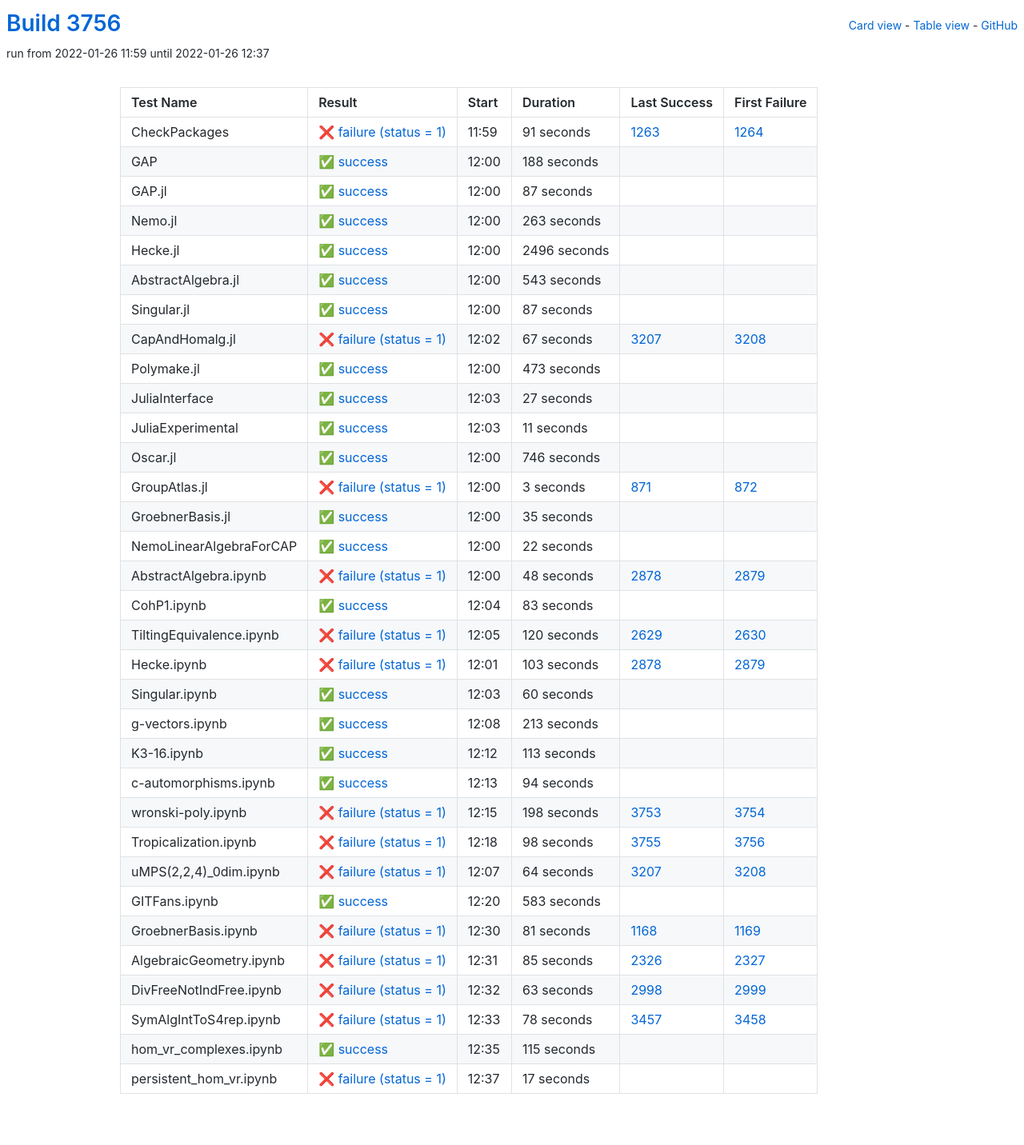
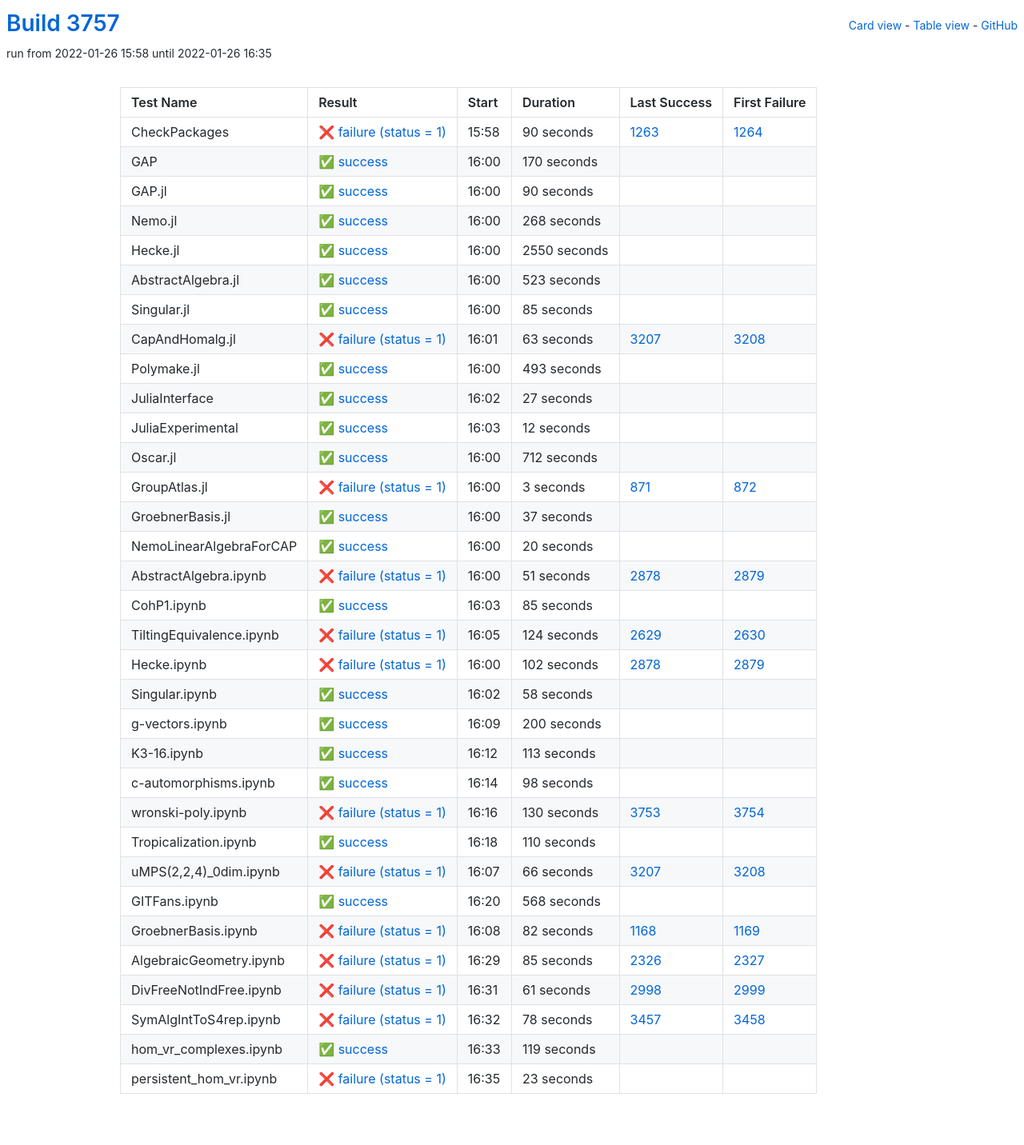
Before and after one commit to oscar-system/oscar-ci-status-stable, a Jekyll site: the page built from table.html, in a window 1280 px wide. Shown: the whole page at 80% size. Built offline with Jekyll 4.4.1, drawn with Linux system fonts in a browser that asks for light colours.

Commit message:
Build #3757

```diff
--- a/_data/ci.yml
+++ b/_data/ci.yml
@@ -1,6 +1,6 @@
 ---
-build: 3756
-build_url: https://oscarci.mathematik.uni-kl.de/job/oscar-stable/3756/
+build: 3757
+build_url: https://oscarci.mathematik.uni-kl.de/job/oscar-stable/3757/
 job: oscar-stable
 organization: oscar-system
 repo: oscar-ci-status-stable
@@ -8,116 +8,116 @@ repourl: https://github.com/oscar-system/oscar-ci-status-stable
 tests:
 - name: CheckPackages
   id: checkpackages
-  log: https://oscarci.mathematik.uni-kl.de/job/oscar-stable/3756/artifact/logs/build-3756/CheckPackages.log
-  start: 2022-01-26 11:59
+  log: https://oscarci.mathematik.uni-kl.de/job/oscar-stable/3757/artifact/logs/build-3757/CheckPackages.log
+  start: 2022-01-26 15:58
   success: false
   exitcode: 1
   status: failure
-  duration: 91
+  duration: 90
   last_success: 1263
   last_success_url: https://oscarci.mathematik.uni-kl.de/job/oscar-stable/1263/
   first_failure: 1264
   first_failure_url: https://oscarci.mathematik.uni-kl.de/job/oscar-stable/1264/
 - name: GAP
   id: gap
-  log: https://oscarci.mathematik.uni-kl.de/job/oscar-stable/3756/artifact/logs/build-3756/GAP.log
-  start: 2022-01-26 12:00
+  log: https://oscarci.mathematik.uni-kl.de/job/oscar-stable/3757/artifact/logs/build-3757/GAP.log
+  start: 2022-01-26 16:00
   success: true
   exitcode: 0
   status: success
-  duration: 188
+  duration: 170
   last_success: false
   last_success_url:
   first_failure: false
   first_failure_url:
 - name: GAP.jl
   id: gap-jl
-  log: https://oscarci.mathematik.uni-kl.de/job/oscar-stable/3756/artifact/logs/build-3756/GAP.jl.log
-  start: 2022-01-26 12:00
+  log: https://oscarci.mathematik.uni-kl.de/job/oscar-stable/3757/artifact/logs/build-3757/GAP.jl.log
+  start: 2022-01-26 16:00
   success: true
   exitcode: 0
   status: success
-  duration: 87
+  duration: 90
   last_success: false
   last_success_url:
   first_failure: false
   first_failure_url:
 - name: Nemo.jl
   id: nemo-jl
-  log: https://oscarci.mathematik.uni-kl.de/job/oscar-stable/3756/artifact/logs/build-3756/Nemo.jl.log
-  start: 2022-01-26 12:00
+  log: https://oscarci.mathematik.uni-kl.de/job/oscar-stable/3757/artifact/logs/build-3757/Nemo.jl.log
+  start: 2022-01-26 16:00
   success: true
   exitcode: 0
   status: success
-  duration: 263
+  duration: 268
   last_success: false
   last_success_url:
   first_failure: false
   first_failure_url:
 - name: Hecke.jl
   id: hecke-jl
-  log: https://oscarci.mathematik.uni-kl.de/job/oscar-stable/3756/artifact/logs/build-3756/Hecke.jl.log
-  start: 2022-01-26 12:00
+  log: https://oscarci.mathematik.uni-kl.de/job/oscar-stable/3757/artifact/logs/build-3757/Hecke.jl.log
+  start: 2022-01-26 16:00
   success: true
   exitcode: 0
   status: success
-  duration: 2496
+  duration: 2550
   last_success: false
   last_success_url:
   first_failure: false
   first_failure_url:
 - name: AbstractAlgebra.jl
   id: abstractalgebra-jl
-  log: https://oscarci.mathematik.uni-kl.de/job/oscar-stable/3756/artifact/logs/build-3756/AbstractAlgebra.jl.log
-  start: 2022-01-26 12:00
+  log: https://oscarci.mathematik.uni-kl.de/job/oscar-stable/3757/artifact/logs/build-3757/AbstractAlgebra.jl.log
+  start: 2022-01-26 16:00
   success: true
   exitcode: 0
   status: success
-  duration: 543
+  duration: 523
   last_success: false
   last_success_url:
   first_failure: false
   first_failure_url:
 - name: Singular.jl
   id: singular-jl
-  log: https://oscarci.mathematik.uni-kl.de/job/oscar-stable/3756/artifact/logs/build-3756/Singular.jl.log
-  start: 2022-01-26 12:00
+  log: https://oscarci.mathematik.uni-kl.de/job/oscar-stable/3757/artifact/logs/build-3757/Singular.jl.log
+  start: 2022-01-26 16:00
   success: true
   exitcode: 0
   status: success
-  duration: 87
+  duration: 85
   last_success: false
   last_success_url:
   first_failure: false
   first_failure_url:
 - name: CapAndHomalg.jl
   id: capandhomalg-jl
-  log: https://oscarci.mathematik.uni-kl.de/job/oscar-stable/3756/artifact/logs/build-3756/CapAndHomalg.jl.log
-  start: 2022-01-26 12:02
+  log: https://oscarci.mathematik.uni-kl.de/job/oscar-stable/3757/artifact/logs/build-3757/CapAndHomalg.jl.log
+  start: 2022-01-26 16:01
   success: false
   exitcode: 1
   status: failure
-  duration: 67
+  duration: 63
   last_success: 3207
   last_success_url: https://oscarci.mathematik.uni-kl.de/job/oscar-stable/3207/
   first_failure: 3208
   first_failure_url: https://oscarci.mathematik.uni-kl.de/job/oscar-stable/3208/
 - name: Polymake.jl
   id: polymake-jl
-  log: https://oscarci.mathematik.uni-kl.de/job/oscar-stable/3756/artifact/logs/build-3756/Polymake.jl.log
-  start: 2022-01-26 12:00
+  log: https://oscarci.mathematik.uni-kl.de/job/oscar-stable/3757/artifact/logs/build-3757/Polymake.jl.log
+  start: 2022-01-26 16:00
   success: true
   exitcode: 0
   status: success
-  duration: 473
+  duration: 493
   last_success: false
   last_success_url:
   first_failure: false
   first_failure_url:
 - name: JuliaInterface
   id: juliainterface
-  log: https://oscarci.mathematik.uni-kl.de/job/oscar-stable/3756/artifact/logs/build-3756/JuliaInterface.log
-  start: 2022-01-26 12:03
+  log: https://oscarci.mathematik.uni-kl.de/job/oscar-stable/3757/artifact/logs/build-3757/JuliaInterface.log
+  start: 2022-01-26 16:02
   success: true
   exitcode: 0
   status: success
@@ -128,32 +128,32 @@ tests:
   first_failure_url:
 - name: JuliaExperimental
   id: juliaexperimental
-  log: https://oscarci.mathematik.uni-kl.de/job/oscar-stable/3756/artifact/logs/build-3756/JuliaExperimental.log
-  start: 2022-01-26 12:03
+  log: https://oscarci.mathematik.uni-kl.de/job/oscar-stable/3757/artifact/logs/build-3757/JuliaExperimental.log
+  start: 2022-01-26 16:03
   success: true
   exitcode: 0
   status: success
-  duration: 11
+  duration: 12
   last_success: false
   last_success_url:
   first_failure: false
   first_failure_url:
 - name: Oscar.jl
   id: oscar-jl
-  log: https://oscarci.mathematik.uni-kl.de/job/oscar-stable/3756/artifact/logs/build-3756/Oscar.jl.log
-  start: 2022-01-26 12:00
+  log: https://oscarci.mathematik.uni-kl.de/job/oscar-stable/3757/artifact/logs/build-3757/Oscar.jl.log
+  start: 2022-01-26 16:00
   success: true
   exitcode: 0
   status: success
-  duration: 746
+  duration: 712
   last_success: false
   last_success_url:
   first_failure: false
   first_failure_url:
 - name: GroupAtlas.jl
   id: groupatlas-jl
-  log: https://oscarci.mathematik.uni-kl.de/job/oscar-stable/3756/artifact/logs/build-3756/GroupAtlas.jl.log
-  start: 2022-01-26 12:00
+  log: https://oscarci.mathematik.uni-kl.de/job/oscar-stable/3757/artifact/logs/build-3757/GroupAtlas.jl.log
+  start: 2022-01-26 16:00
   success: false
   exitcode: 1
   status: failure
@@ -164,104 +164,104 @@ tests:
   first_failure_url: https://oscarci.mathematik.uni-kl.de/job/oscar-stable/872/
 - name: GroebnerBasis.jl
   id: groebnerbasis-jl
-  log: https://oscarci.mathematik.uni-kl.de/job/oscar-stable/3756/artifact/logs/build-3756/GroebnerBasis.jl.log
-  start: 2022-01-26 12:00
+  log: https://oscarci.mathematik.uni-kl.de/job/oscar-stable/3757/artifact/logs/build-3757/GroebnerBasis.jl.log
+  start: 2022-01-26 16:00
   success: true
   exitcode: 0
   status: success
-  duration: 35
+  duration: 37
   last_success: false
   last_success_url:
   first_failure: false
   first_failure_url:
 - name: NemoLinearAlgebraForCAP
   id: nemolinearalgebraforcap
-  log: https://oscarci.mathematik.uni-kl.de/job/oscar-stable/3756/artifact/logs/build-3756/NemoLinearAlgebraForCAP.log
-  start: 2022-01-26 12:00
+  log: https://oscarci.mathematik.uni-kl.de/job/oscar-stable/3757/artifact/logs/build-3757/NemoLinearAlgebraForCAP.log
+  start: 2022-01-26 16:00
   success: true
   exitcode: 0
   status: success
-  duration: 22
+  duration: 20
   last_success: false
   last_success_url:
   first_failure: false
   first_failure_url:
 - name: AbstractAlgebra.ipynb
   id: abstractalgebra-ipynb
-  log: https://oscarci.mathematik.uni-kl.de/job/oscar-stable/3756/artifact/logs/build-3756/AbstractAlgebra.ipynb.log
-  start: 2022-01-26 12:00
+  log: https://oscarci.mathematik.uni-kl.de/job/oscar-stable/3757/artifact/logs/build-3757/AbstractAlgebra.ipynb.log
+  start: 2022-01-26 16:00
   success: false
   exitcode: 1
   status: failure
-  duration: 48
+  duration: 51
   last_success: 2878
   last_success_url: https://oscarci.mathematik.uni-kl.de/job/oscar-stable/2878/
   first_failure: 2879
   first_failure_url: https://oscarci.mathematik.uni-kl.de/job/oscar-stable/2879/
 - name: CohP1.ipynb
   id: cohp1-ipynb
-  log: https://oscarci.mathematik.uni-kl.de/job/oscar-stable/3756/artifact/logs/build-3756/CohP1.ipynb.log
-  start: 2022-01-26 12:04
+  log: https://oscarci.mathematik.uni-kl.de/job/oscar-stable/3757/artifact/logs/build-3757/CohP1.ipynb.log
+  start: 2022-01-26 16:03
   success: true
   exitcode: 0
   status: success
-  duration: 83
+  duration: 85
   last_success: false
   last_success_url:
   first_failure: false
   first_failure_url:
 - name: TiltingEquivalence.ipynb
   id: tiltingequivalence-ipynb
-  log: https://oscarci.mathematik.uni-kl.de/job/oscar-stable/3756/artifact/logs/build-3756/TiltingEquivalence.ipynb.log
-  start: 2022-01-26 12:05
+  log: https://oscarci.mathematik.uni-kl.de/job/oscar-stable/3757/artifact/logs/build-3757/TiltingEquivalence.ipynb.log
+  start: 2022-01-26 16:05
   success: false
   exitcode: 1
   status: failure
-  duration: 120
+  duration: 124
   last_success: 2629
   last_success_url: https://oscarci.mathematik.uni-kl.de/job/oscar-stable/2629/
   first_failure: 2630
   first_failure_url: https://oscarci.mathematik.uni-kl.de/job/oscar-stable/2630/
 - name: Hecke.ipynb
   id: hecke-ipynb
-  log: https://oscarci.mathematik.uni-kl.de/job/oscar-stable/3756/artifact/logs/build-3756/Hecke.ipynb.log
-  start: 2022-01-26 12:01
+  log: https://oscarci.mathematik.uni-kl.de/job/oscar-stable/3757/artifact/logs/build-3757/Hecke.ipynb.log
+  start: 2022-01-26 16:00
   success: false
   exitcode: 1
   status: failure
-  duration: 103
+  duration: 102
   last_success: 2878
   last_success_url: https://oscarci.mathematik.uni-kl.de/job/oscar-stable/2878/
   first_failure: 2879
   first_failure_url: https://oscarci.mathematik.uni-kl.de/job/oscar-stable/2879/
 - name: Singular.ipynb
   id: singular-ipynb
-  log: https://oscarci.mathematik.uni-kl.de/job/oscar-stable/3756/artifact/logs/build-3756/Singular.ipynb.log
-  start: 2022-01-26 12:03
+  log: https://oscarci.mathematik.uni-kl.de/job/oscar-stable/3757/artifact/logs/build-3757/Singular.ipynb.log
+  start: 2022-01-26 16:02
   success: true
   exitcode: 0
   status: success
-  duration: 60
+  duration: 58
   last_success: false
   last_success_url:
   first_failure: false
   first_failure_url:
 - name: g-vectors.ipynb
   id: g-vectors-ipynb
-  log: https://oscarci.mathematik.uni-kl.de/job/oscar-stable/3756/artifact/logs/build-3756/g-vectors.ipynb.log
-  start: 2022-01-26 12:08
+  log: https://oscarci.mathematik.uni-kl.de/job/oscar-stable/3757/artifact/logs/build-3757/g-vectors.ipynb.log
+  start: 2022-01-26 16:09
   success: true
   exitcode: 0
   status: success
-  duration: 213
+  duration: 200
   last_success: false
   last_success_url:
   first_failure: false
   first_failure_url:
 - name: K3-16.ipynb
   id: k3-16-ipynb
-  log: https://oscarci.mathematik.uni-kl.de/job/oscar-stable/3756/artifact/logs/build-3756/K3-16.ipynb.log
-  start: 2022-01-26 12:12
+  log: https://oscarci.mathematik.uni-kl.de/job/oscar-stable/3757/artifact/logs/build-3757/K3-16.ipynb.log
+  start: 2022-01-26 16:12
   success: true
   exitcode: 0
   status: success
@@ -272,80 +272,80 @@ tests:
   first_failure_url:
 - name: c-automorphisms.ipynb
   id: c-automorphisms-ipynb
-  log: https://oscarci.mathematik.uni-kl.de/job/oscar-stable/3756/artifact/logs/build-3756/c-automorphisms.ipynb.log
-  start: 2022-01-26 12:13
+  log: https://oscarci.mathematik.uni-kl.de/job/oscar-stable/3757/artifact/logs/build-3757/c-automorphisms.ipynb.log
+  start: 2022-01-26 16:14
   success: true
   exitcode: 0
   status: success
-  duration: 94
+  duration: 98
   last_success: false
   last_success_url:
   first_failure: false
   first_failure_url:
 - name: wronski-poly.ipynb
   id: wronski-poly-ipynb
-  log: https://oscarci.mathematik.uni-kl.de/job/oscar-stable/3756/artifact/logs/build-3756/wronski-poly.ipynb.log
-  start: 2022-01-26 12:15
+  log: https://oscarci.mathematik.uni-kl.de/job/oscar-stable/3757/artifact/logs/build-3757/wronski-poly.ipynb.log
+  start: 2022-01-26 16:16
   success: false
   exitcode: 1
   status: failure
-  duration: 198
+  duration: 130
   last_success: 3753
   last_success_url: https://oscarci.mathematik.uni-kl.de/job/oscar-stable/3753/
   first_failure: 3754
   first_failure_url: https://oscarci.mathematik.uni-kl.de/job/oscar-stable/3754/
 - name: Tropicalization.ipynb
   id: tropicalization-ipynb
-  log: https://oscarci.mathematik.uni-kl.de/job/oscar-stable/3756/artifact/logs/build-3756/Tropicalization.ipynb.log
-  start: 2022-01-26 12:18
+  log: https://oscarci.mathematik.uni-kl.de/job/oscar-stable/3757/artifact/logs/build-3757/Tropicalization.ipynb.log
+  start: 2022-01-26 16:18
+  success: true
+  exitcode: 0
+  status: success
+  duration: 110
+  last_success: false
+  last_success_url:
+  first_failure: false
+  first_failure_url:
+- name: uMPS(2,2,4)_0dim.ipynb
+  id: umps-2-2-4-0dim-ipynb
+  log: https://oscarci.mathematik.uni-kl.de/job/oscar-stable/3757/artifact/logs/build-3757/uMPS-2-2-4-_0dim.ipynb.log
+  start: 2022-01-26 16:07
   success: false
   exitcode: 1
   status: failure
-  duration: 98
-  last_success: 3755
-  last_success_url: https://oscarci.mathematik.uni-kl.de/job/oscar-stable/3755/
-  first_failure: 3756
-  first_failure_url: https://oscarci.mathematik.uni-kl.de/job/oscar-stable/3756/
-- name: uMPS(2,2,4)_0dim.ipynb
-  id: umps-2-2-4-0dim-ipynb
-  log: https://oscarci.mathematik.uni-kl.de/job/oscar-stable/3756/artifact/logs/build-3756/uMPS-2-2-4-_0dim.ipynb.log
-  start: 2022-01-26 12:07
-  success: false
-  exitcode: 1
-  status: failure
-  duration: 64
+  duration: 66
   last_success: 3207
   last_success_url: https://oscarci.mathematik.uni-kl.de/job/oscar-stable/3207/
   first_failure: 3208
   first_failure_url: https://oscarci.mathematik.uni-kl.de/job/oscar-stable/3208/
 - name: GITFans.ipynb
   id: gitfans-ipynb
-  log: https://oscarci.mathematik.uni-kl.de/job/oscar-stable/3756/artifact/logs/build-3756/GITFans.ipynb.log
-  start: 2022-01-26 12:20
+  log: https://oscarci.mathematik.uni-kl.de/job/oscar-stable/3757/artifact/logs/build-3757/GITFans.ipynb.log
+  start: 2022-01-26 16:20
   success: true
   exitcode: 0
   status: success
-  duration: 583
+  duration: 568
   last_success: false
   last_success_url:
   first_failure: false
   first_failure_url:
 - name: GroebnerBasis.ipynb
   id: groebnerbasis-ipynb
-  log: https://oscarci.mathematik.uni-kl.de/job/oscar-stable/3756/artifact/logs/build-3756/GroebnerBasis.ipynb.log
-  start: 2022-01-26 12:30
+  log: https://oscarci.mathematik.uni-kl.de/job/oscar-stable/3757/artifact/logs/build-3757/GroebnerBasis.ipynb.log
+  start: 2022-01-26 16:08
   success: false
   exitcode: 1
   status: failure
-  duration: 81
+  duration: 82
   last_success: 1168
   last_success_url: https://oscarci.mathematik.uni-kl.de/job/oscar-stable/1168/
   first_failure: 1169
   first_failure_url: https://oscarci.mathematik.uni-kl.de/job/oscar-stable/1169/
 - name: AlgebraicGeometry.ipynb
   id: algebraicgeometry-ipynb
-  log: https://oscarci.mathematik.uni-kl.de/job/oscar-stable/3756/artifact/logs/build-3756/AlgebraicGeometry.ipynb.log
-  start: 2022-01-26 12:31
+  log: https://oscarci.mathematik.uni-kl.de/job/oscar-stable/3757/artifact/logs/build-3757/AlgebraicGeometry.ipynb.log
+  start: 2022-01-26 16:29
   success: false
   exitcode: 1
   status: failure
@@ -356,20 +356,20 @@ tests:
   first_failure_url: https://oscarci.mathematik.uni-kl.de/job/oscar-stable/2327/
 - name: DivFreeNotIndFree.ipynb
   id: divfreenotindfree-ipynb
-  log: https://oscarci.mathematik.uni-kl.de/job/oscar-stable/3756/artifact/logs/build-3756/DivFreeNotIndFree.ipynb.log
-  start: 2022-01-26 12:32
+  log: https://oscarci.mathematik.uni-kl.de/job/oscar-stable/3757/artifact/logs/build-3757/DivFreeNotIndFree.ipynb.log
+  start: 2022-01-26 16:31
   success: false
   exitcode: 1
   status: failure
-  duration: 63
+  duration: 61
   last_success: 2998
   last_success_url: https://oscarci.mathematik.uni-kl.de/job/oscar-stable/2998/
   first_failure: 2999
   first_failure_url: https://oscarci.mathematik.uni-kl.de/job/oscar-stable/2999/
 - name: SymAlgIntToS4rep.ipynb
   id: symalginttos4rep-ipynb
-  log: https://oscarci.mathematik.uni-kl.de/job/oscar-stable/3756/artifact/logs/build-3756/SymAlgIntToS4rep.ipynb.log
-  start: 2022-01-26 12:33
+  log: https://oscarci.mathematik.uni-kl.de/job/oscar-stable/3757/artifact/logs/build-3757/SymAlgIntToS4rep.ipynb.log
+  start: 2022-01-26 16:32
   success: false
   exitcode: 1
   status: failure
@@ -380,24 +380,24 @@ tests:
   first_failure_url: https://oscarci.mathematik.uni-kl.de/job/oscar-stable/3458/
 - name: hom_vr_complexes.ipynb
   id: hom-vr-complexes-ipynb
-  log: https://oscarci.mathematik.uni-kl.de/job/oscar-stable/3756/artifact/logs/build-3756/hom_vr_complexes.ipynb.log
-  start: 2022-01-26 12:35
+  log: https://oscarci.mathematik.uni-kl.de/job/oscar-stable/3757/artifact/logs/build-3757/hom_vr_complexes.ipynb.log
+  start: 2022-01-26 16:33
   success: true
   exitcode: 0
   status: success
-  duration: 115
+  duration: 119
   last_success: false
   last_success_url:
   first_failure: false
   first_failure_url:
 - name: persistent_hom_vr.ipynb
   id: persistent-hom-vr-ipynb
-  log: https://oscarci.mathematik.uni-kl.de/job/oscar-stable/3756/artifact/logs/build-3756/persistent_hom_vr.ipynb.log
-  start: 2022-01-26 12:37
+  log: https://oscarci.mathematik.uni-kl.de/job/oscar-stable/3757/artifact/logs/build-3757/persistent_hom_vr.ipynb.log
+  start: 2022-01-26 16:35
   success: false
   exitcode: 1
   status: failure
-  duration: 17
+  duration: 23
   last_success: false
   last_success_url:
   first_failure: false
```
Also changed, not shown: README.md.
